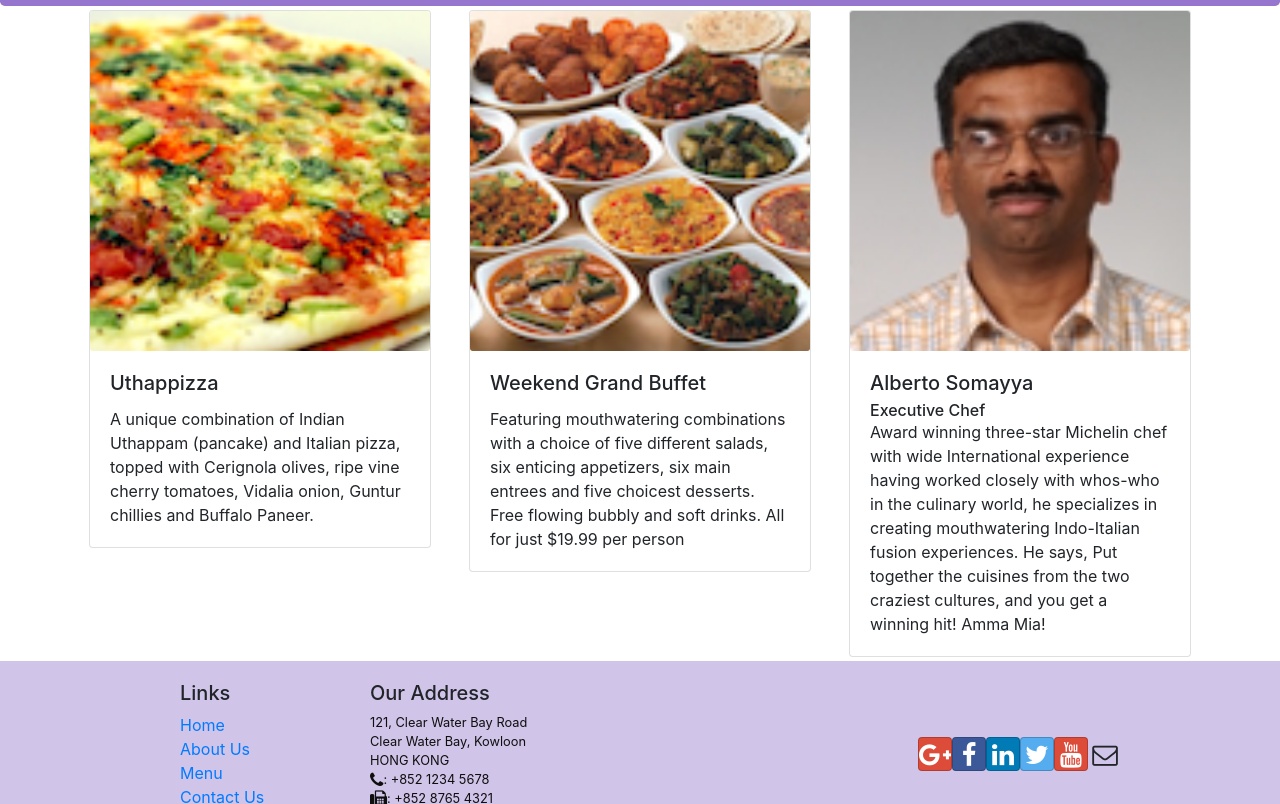
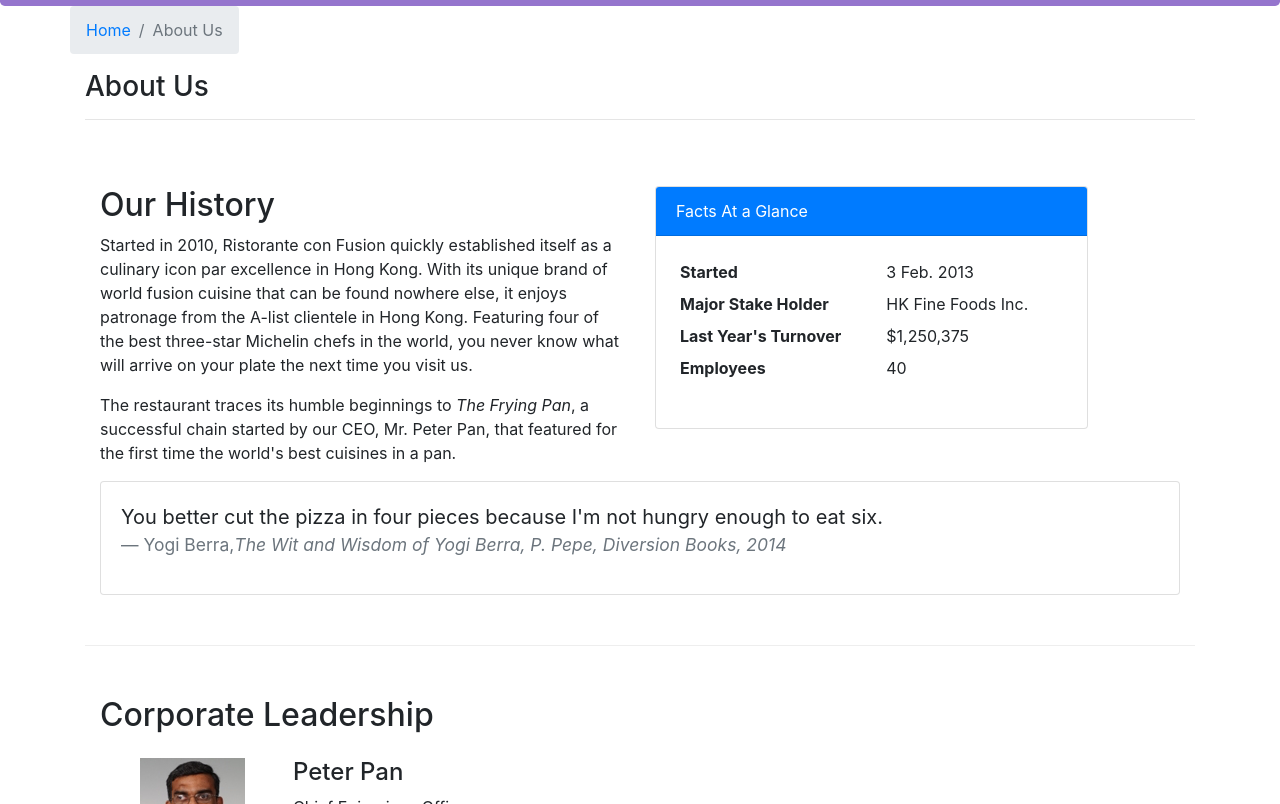
Before and after one commit to abdullahsiddiqui9999/conFusion-react-front-end, a React (Create React App) app: page /aboutus in a window 1280 px wide. Before the commit this address led to /home. Shown: the part 336-1140 px from the top of the page. Built offline with nearby package versions, Linux system fonts and the light colour scheme.

Commit message:
SPA Assingment done

```diff
--- /dev/null
+++ b/src/components/AboutComponent.js
@@ -0,0 +1,116 @@
+import React from "react";
+import {
+  Breadcrumb,
+  BreadcrumbItem,
+  Card,
+  CardBody,
+  CardHeader,
+  Media,
+} from "reactstrap";
+import { Link } from "react-router-dom";
+
+const RenderLeader = ({ leader }) => {
+  return (
+    <Media tag="li" key={leader.id} className="mt-3">
+      <Media left middle>
+        <Media object src={leader.image} alt={leader.name} />
+      </Media>
+      <Media body className="ml-5">
+        <Media heading>{leader.name}</Media>
+        <p>{leader.designation}</p>
+        <p>{leader.description}</p>
+      </Media>
+    </Media>
+  );
+};
+
+function About(props) {
+  const leaders = props.leaders.map((leader) => {
+    return <RenderLeader leader={leader} />;
+  });
+
+  return (
+    <div className="container">
+      <div className="row">
+        <Breadcrumb>
+          <BreadcrumbItem>
+            <Link to="/home">Home</Link>
+          </BreadcrumbItem>
+          <BreadcrumbItem active>About Us</BreadcrumbItem>
+        </Breadcrumb>
+        <div className="col-12">
+          <h3>About Us</h3>
+          <hr />
+        </div>
+      </div>
+      <div className="row row-content">
+        <div className="col-12 col-md-6">
+          <h2>Our History</h2>
+          <p>
+            Started in 2010, Ristorante con Fusion quickly established itself as
+            a culinary icon par excellence in Hong Kong. With its unique brand
+            of world fusion cuisine that can be found nowhere else, it enjoys
+            patronage from the A-list clientele in Hong Kong. Featuring four of
+            the best three-star Michelin chefs in the world, you never know what
+            will arrive on your plate the next time you visit us.
+          </p>
+          <p>
+            The restaurant traces its humble beginnings to{" "}
+            <em>The Frying Pan</em>, a successful chain started by our CEO, Mr.
+            Peter Pan, that featured for the first time the world's best
+            cuisines in a pan.
+          </p>
+        </div>
+        <div className="col-12 col-md-5">
+          <Card>
+            <CardHeader className="bg-primary text-white">
+              Facts At a Glance
+            </CardHeader>
+            <CardBody>
+              <dl className="row p-1">
+                <dt className="col-6">Started</dt>
+                <dd className="col-6">3 Feb. 2013</dd>
+                <dt className="col-6">Major Stake Holder</dt>
+                <dd className="col-6">HK Fine Foods Inc.</dd>
+                <dt className="col-6">Last Year's Turnover</dt>
+                <dd className="col-6">$1,250,375</dd>
+                <dt className="col-6">Employees</dt>
+                <dd className="col-6">40</dd>
+              </dl>
+            </CardBody>
+          </Card>
+        </div>
+        <div className="col-12">
+          <Card>
+            <CardBody className="bg-faded">
+              <blockquote className="blockquote">
+                <p className="mb-0">
+                  You better cut the pizza in four pieces because I'm not hungry
+                  enough to eat six.
+                </p>
+                <footer className="blockquote-footer">
+                  Yogi Berra,
+                  <cite title="Source Title">
+                    The Wit and Wisdom of Yogi Berra, P. Pepe, Diversion Books,
+                    2014
+                  </cite>
+                </footer>
+              </blockquote>
+            </CardBody>
+          </Card>
+        </div>
+      </div>
+      <div className="row row-content">
+        <div className="col-12">
+          <h2>Corporate Leadership</h2>
+        </div>
+
+        <div className="col-12">
+          <Media list>{leaders}</Media>
+        </div>
+      </div>
+    </div>
+  );
+}
+
+export default About;
--- a/src/components/MainComponent.js
+++ b/src/components/MainComponent.js
@@ -6,6 +6,7 @@
 import Footer from "./FooterComponent";
 import Contact from "./ContactComponent";
 import Home from "./HomeComponent";
+import About from "./AboutComponent";
 import { Switch, Route, Redirect } from "react-router-dom";
 import { COMMENTS } from "../shared/comments";
 import { PROMOTIONS } from "../shared/promotions";
@@ -61,6 +62,11 @@
             component={() => <Menu dishes={this.state.dishes} />}
           />
           <Route path="/menu/:dishId" component={this.DishWithId} />
+          <Route
+            exact
+            path="/aboutus"
+            component={() => <About leaders={this.state.leaders} />}
+          />
           <Redirect to="/home" />
         </Switch>
 
```
